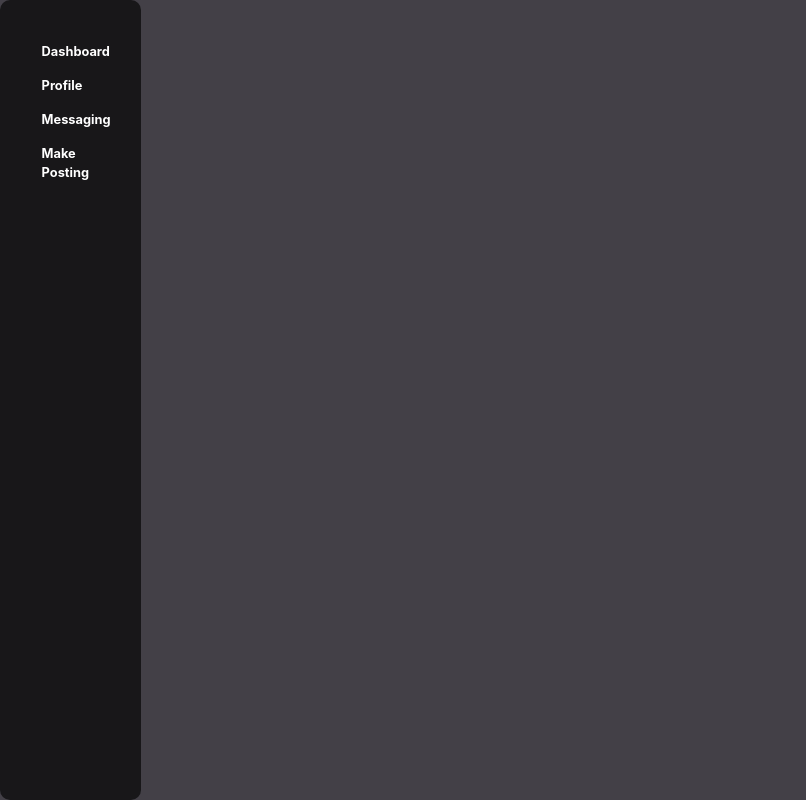
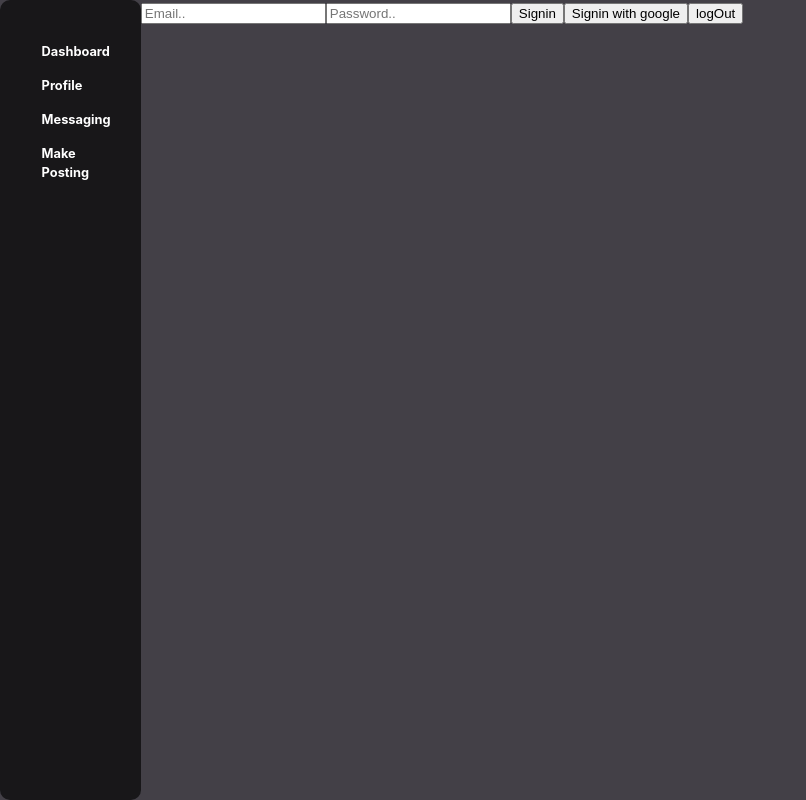
Before and after one commit to MaanPatel2005/ZotResearch, a React (Vite) app in the folder zot_research/: page / in a window 1280 px wide. Shown: the whole page, without its empty margins (0-806 px from the left). Built offline with nearby package versions, Linux system fonts and the light colour scheme.

Commit message:
basic auth

```diff
--- a/zot_research/package.json
+++ b/zot_research/package.json
@@ -10,6 +10,7 @@
     "preview": "vite preview"
   },
   "dependencies": {
+    "firebase": "^10.7.2",
     "react": "^18.2.0",
     "react-dom": "^18.2.0"
   },
--- a/zot_research/src/App.jsx
+++ b/zot_research/src/App.jsx
@@ -1,25 +1,30 @@
+// App.jsx
 import Navbar from './assets/Navbar';
-import './App.css'
+import './App.css';
 import { BrowserRouter as Router, Routes, Route } from 'react-router-dom';
 import Profile from './routes/Profile';
-import React from 'react';
-import AddPost from './routes/Add_Post'
+import React, { useContext } from 'react';
+import AddPost from './routes/Add_Post';
+import { Auth } from './auth';
 
 const App = () => {
   const userIsAdmin = true;
 
   return (
     <Router>
-      <Navbar isAdmin= {userIsAdmin} />
+      <Navbar isAdmin={userIsAdmin} />
       <Routes>
-        <Route path="/" element={<div></div>} />
-        <Route path="/Dashboard" element={<div></div>} />
+        {/* <Route path="/" element={<Navigate to="/auth" />} /> */}
         <Route path="/Profile" element={<Profile />} />
-        <Route path="/Messaging" element={<div></div>} />
+        <Route path="/Messaging" element={<div>Messaging</div>} />
         <Route path="/Post" element={<AddPost />} />
+        <Route path="/" element={<Auth />} />
+        {/* Add these routes if you have corresponding components */}
+        {/* <Route path="/signup" element={<Signup />} />
+        <Route path="/login" element={<Login />} /> */}
       </Routes>
     </Router>
   );
 };
 
-export default App
+export default App;
--- /dev/null
+++ b/zot_research/src/auth.jsx
@@ -0,0 +1,43 @@
+import { auth , googleProvider} from "./firebase";
+import { createUserWithEmailAndPassword,signInWithPopup, signOut } from "firebase/auth";
+import { useState } from "react";
+
+export const Auth = () => {
+  const [email, setEmail] = useState("");
+  const [password, setPassword] = useState("");
+    console.log(auth?.currentUser?.email);
+  const signIn = async () => {
+    try {
+    await createUserWithEmailAndPassword(auth, email, password);
+    } catch (err){
+      console.error(err);
+    }
+  };
+  const signInWithGoogle = async () => {
+    try {
+    await signInWithPopup(auth,googleProvider);
+    } catch (err){
+      console.error(err);
+    }
+  };
+  const logOut = async () => {
+    try {
+    await signOut(auth);
+    } catch (err){
+      console.error(err);
+    }
+  };
+  return (
+    <div>
+      <input placeholder="Email.." onChange={(e) => setEmail(e.target.value)} />
+      <input
+        type="password"
+        placeholder="Password.."
+        onChange={(e) => setPassword(e.target.value)}
+      />
+      <button onClick={signIn}> Signin</button>
+      <button onClick={signInWithGoogle}> Signin with google</button>
+      <button onClick={logOut}> logOut</button>
+    </div>
+  );
+};
--- /dev/null
+++ b/zot_research/src/firebase.js
@@ -0,0 +1,24 @@
+
+// Import the functions you need from the SDKs you need
+import { initializeApp } from "firebase/app";
+import { getAuth, GoogleAuthProvider } from "firebase/auth";
+// TODO: Add SDKs for Firebase products that you want to use
+// https://firebase.google.com/docs/web/setup#available-libraries
+
+// Your web app's Firebase configuration
+// For Firebase JS SDK v7.20.0 and later, measurementId is optional
+const firebaseConfig = {
+  apiKey: "AIzaSyDRt4a8kVPT6v5iT5WIucpMBOrUXWJDcKY",
+  authDomain: "hack2024-3e0b1.firebaseapp.com",
+  projectId: "hack2024-3e0b1",
+  storageBucket: "hack2024-3e0b1.appspot.com",
+  messagingSenderId: "244626054412",
+  appId: "1:244626054412:web:50b382f5ef5dabda12fd29",
+};
+
+// Initialize Firebase
+const app = initializeApp(firebaseConfig);
+
+export const auth = getAuth(app);
+
+export const googleProvider = new GoogleAuthProvider();
--- a/zot_research/src/routes/Add_Post.jsx
+++ b/zot_research/src/routes/Add_Post.jsx
@@ -16,7 +16,7 @@ function AddPost() {
   });
   const [result, setResult] = useState("");
 
-  const handleInputChange = (e) => {
+  const handleInputChange = async (e) => {
     const { name, value, type, checked } = e.target;
     setFormData(prevData => ({
       ...prevData,
```
Also changed, not shown: zot_research/src/error-page.jsx (deleted, +0 -16 lines), 1 other file (tests, documents, lock files or other folders).
